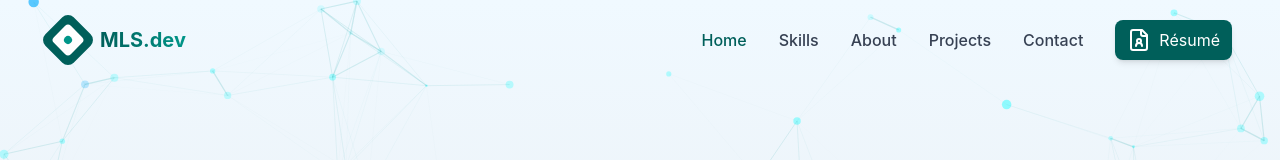
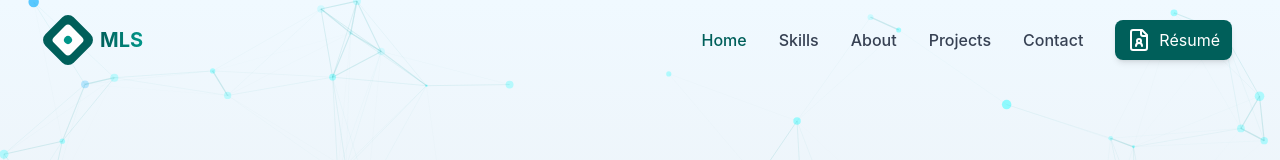
Before and after one commit to mikko13/Personal-Website, a React (Vite) app: page / in a window 1280 px wide. Shown: the top 160 px of the page. Built offline with nearby package versions, Linux system fonts and the light colour scheme; no server answers.

Commit message:
Update NavLogo.tsx

```diff
--- a/src/components/navbarComponent/NavLogo.tsx
+++ b/src/components/navbarComponent/NavLogo.tsx
@@ -9,7 +9,7 @@ const NavLogo: React.FC = () => {
         <div className="absolute inset-4 bg-teal-600 rounded-sm transform rotate-45"></div>
       </div>
       <span className="ml-3 text-xl font-bold bg-gradient-to-r from-teal-800 to-teal-600 bg-clip-text text-transparent">
-        MLS.dev
+        MLS
       </span>
     </div>
   );
```
